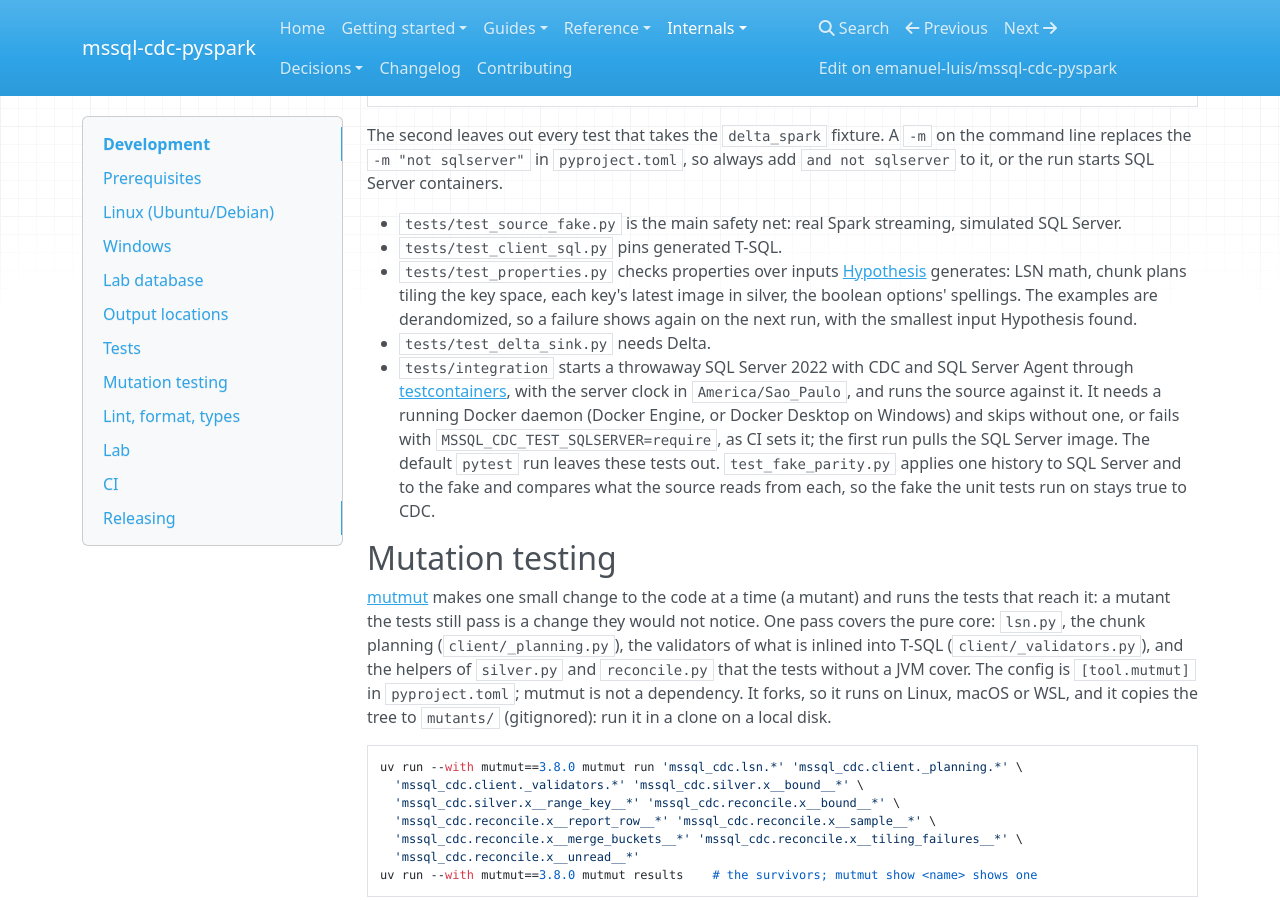
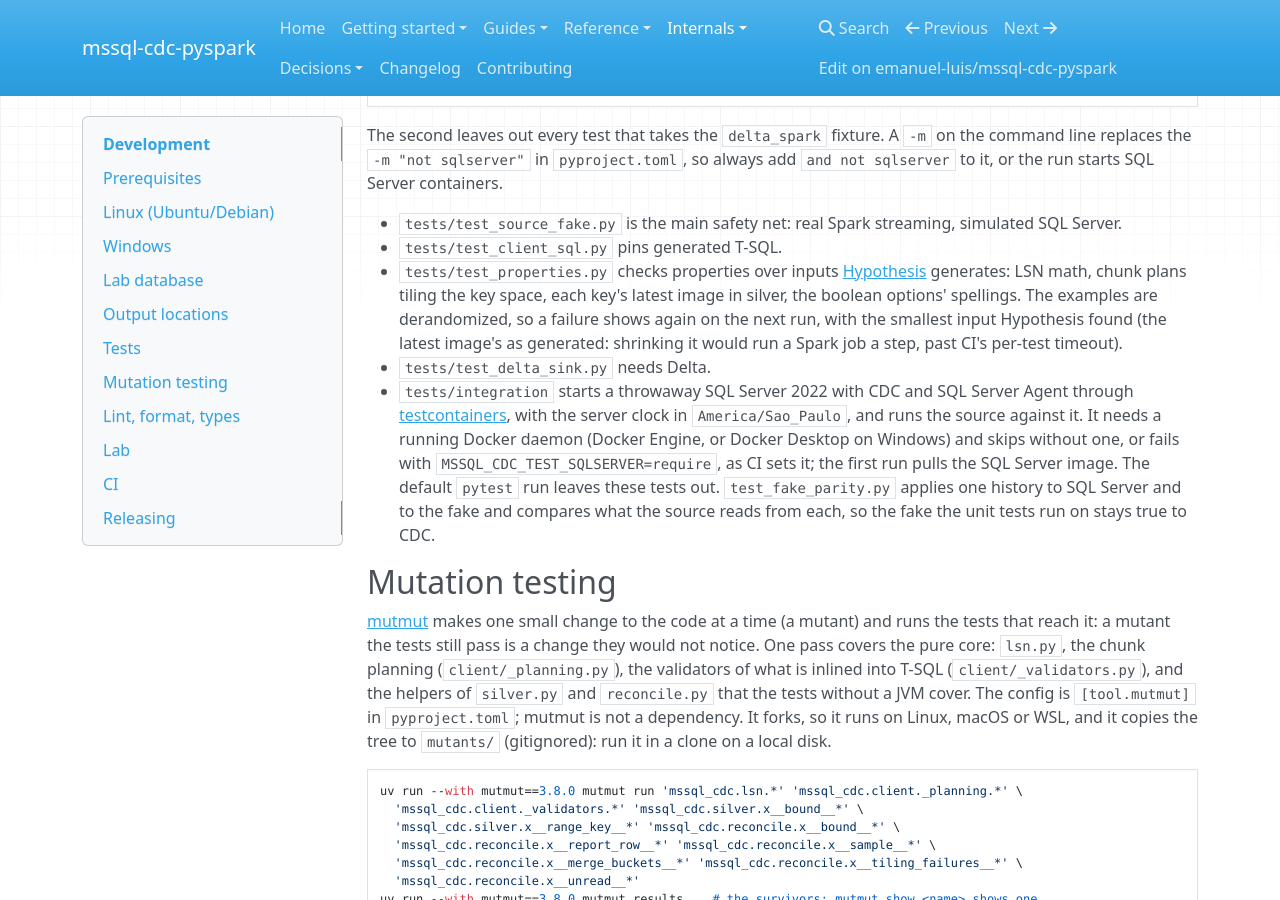
Before and after one commit to emanuel-luis/mssql-cdc-pyspark, an MkDocs documentation site: the page built from docs/DEVELOPMENT.md, in a window 1280 px wide and 900 px high, scrolled down 2785 px. Built offline with MkDocs 1.6.1, drawn with Linux system fonts in a browser that asks for light colours; nearby versions of some CDN libraries.

Commit message:
test: no shrinking for the Spark-backed property
Each shrink step of the latest-image property is a Spark job, and
Hypothesis shrinks for up to 5 minutes: a failure ran past CI's 300 s
per-test timeout, which ends the process before the falsifying example
is printed. With phases explicit and generate only, an ordering mutation
in silver._latest fails in 16 s with the generated example shown.

```diff
--- a/docs/DEVELOPMENT.md
+++ b/docs/DEVELOPMENT.md
@@ -148,7 +148,8 @@ add `and not sqlserver` to it, or the run starts SQL Server containers.
   [Hypothesis](https://hypothesis.readthedocs.io/) generates: LSN math, chunk plans tiling
   the key space, each key's latest image in silver, the boolean options' spellings. The
   examples are derandomized, so a failure shows again on the next run, with the smallest
-  input Hypothesis found.
+  input Hypothesis found (the latest image's as generated: shrinking it would run a Spark
+  job a step, past CI's per-test timeout).
 * `tests/test_delta_sink.py` needs Delta.
 * `tests/integration` starts a throwaway SQL Server 2022 with CDC and SQL Server Agent
   through [testcontainers](https://testcontainers-python.readthedocs.io/), with the
```
Also changed, not shown: 1 other file.
